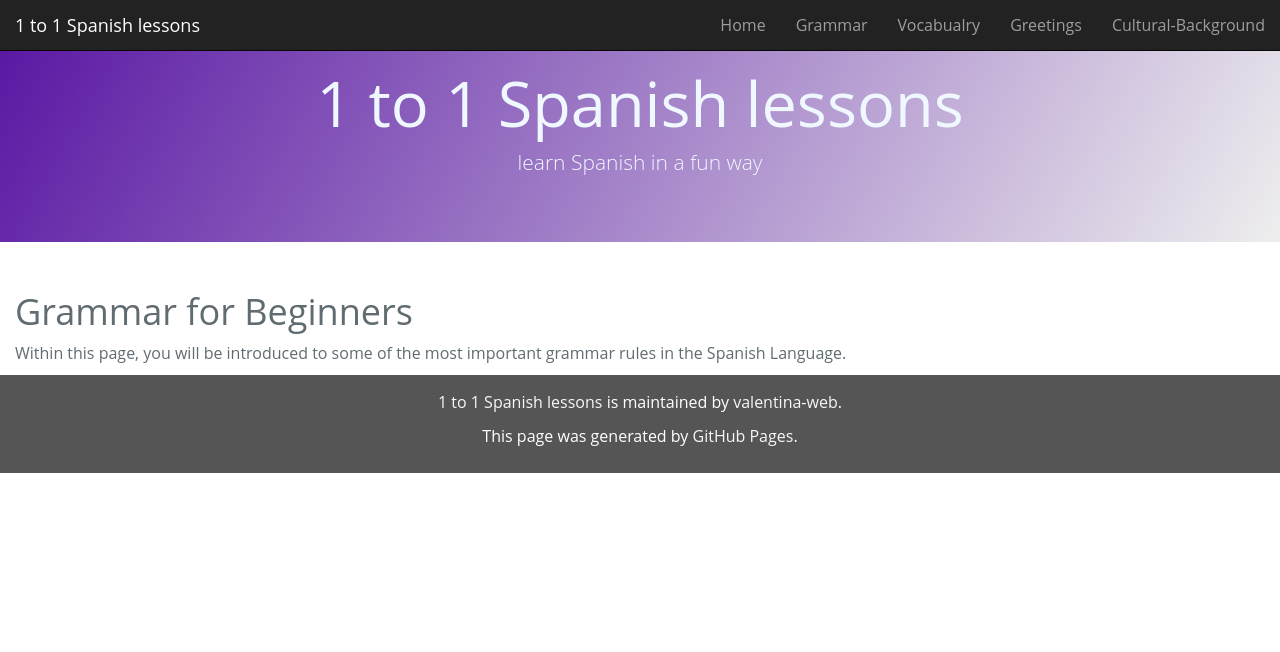
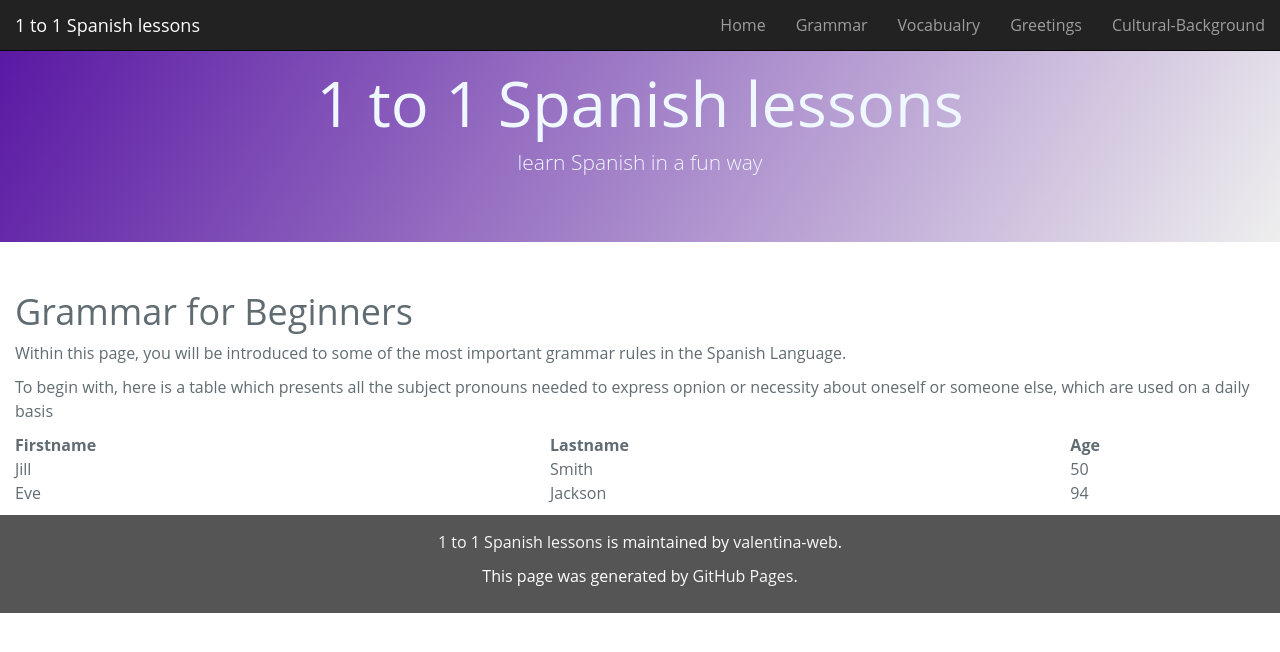
Before and after one commit to valentina-web/SML5202-2020-Final-Valentina, a Jekyll site: the page built from page2.md, in a window 1280 px wide. Shown: the top 652 px of the page. Built offline with Jekyll 4.4.1, drawn with Linux system fonts in a browser that asks for light colours; our own code applies the rules of GitHub Pages for plain Markdown files.

Commit message:
Update page2.md

```diff
--- a/page2.md
+++ b/page2.md
@@ -1,3 +1,23 @@
 <h1>Grammar for Beginners</h1>
 
 <p>Within this page, you will be introduced to some of the most important grammar rules in the Spanish Language.</p>
+
+<P>To begin with, here is a table which presents all the subject pronouns needed to express opnion or necessity about oneself or someone else, which are used on a daily basis<p>
+
+<table style="width:100%">
+  <tr>
+    <th>Firstname</th>
+    <th>Lastname</th>
+    <th>Age</th>
+  </tr>
+  <tr>
+    <td>Jill</td>
+    <td>Smith</td>
+    <td>50</td>
+  </tr>
+  <tr>
+    <td>Eve</td>
+    <td>Jackson</td>
+    <td>94</td>
+  </tr>
+</table>
```
